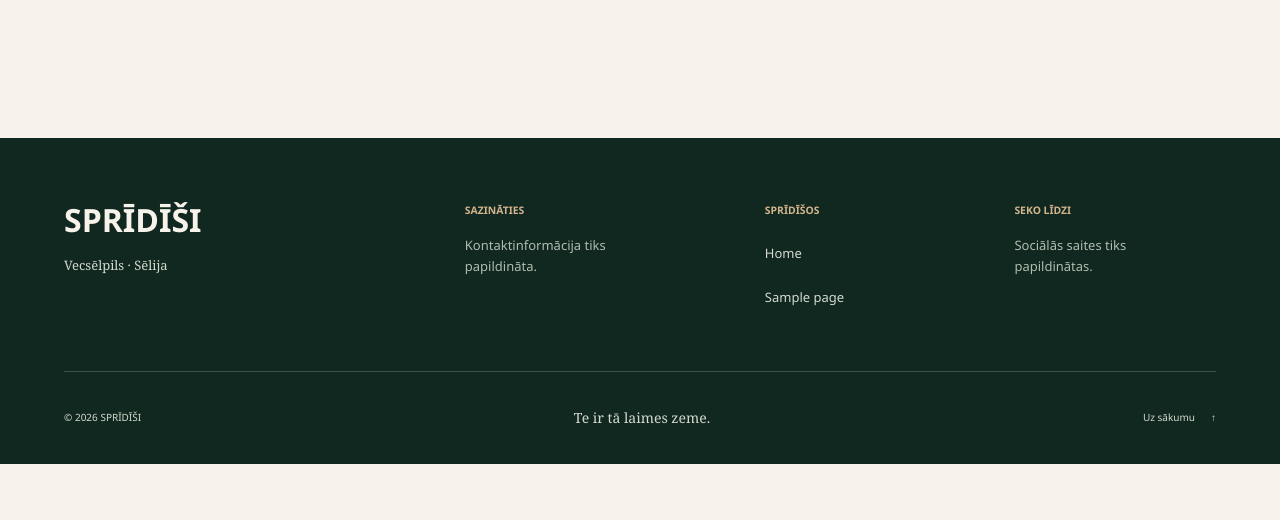
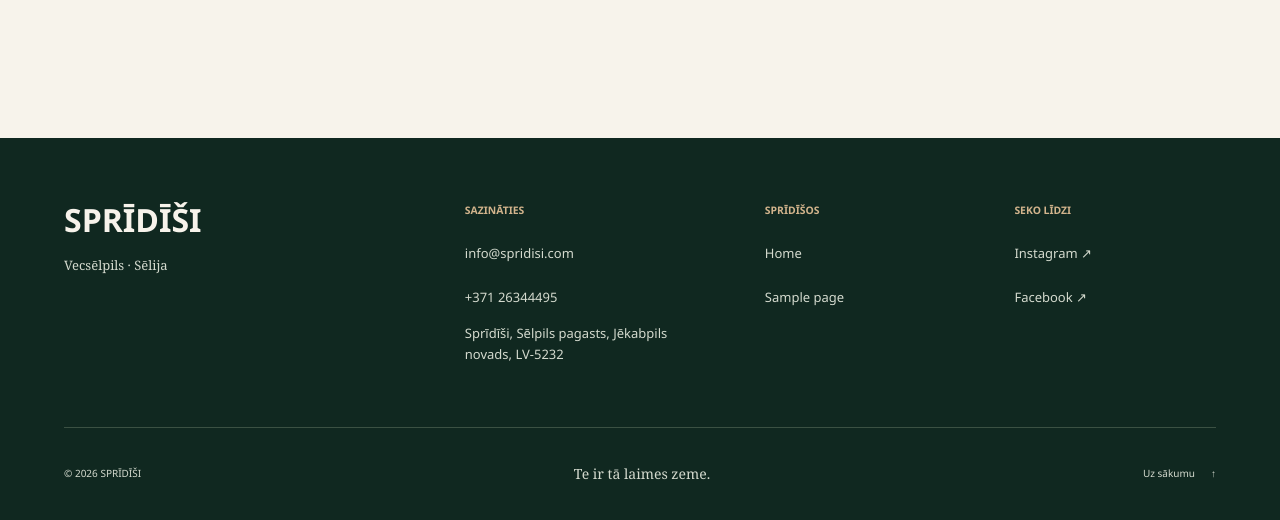
Before and after one commit to AigarsAvotins/spridisi.com, a WordPress theme: template page.php in a window 1280 px wide. Shown: the part 454-974 px from the top of the page. Before the commit the page ends 918 px from the top, so only its background shows below. Run offline with PHP 8.4 and a stand-in for WordPress, Linux system fonts and the light colour scheme; the site name, menu and one post (Sample post) are stand-ins, and other content is empty; some libraries are stand-ins or nearby versions.

Commit message:
aprekins

```diff
--- a/assets/js/booking.js
+++ b/assets/js/booking.js
@@ -40,7 +40,7 @@
 		const staying = spaces.some(field => field.checked && field.value === 'stay');
 		const overnightValid = /^(0|[1-9]\d*)$/.test(overnight.value);
 		const overnightCount = overnightValid ? Number.parseInt(overnight.value, 10) : 0;
-		if (!event.value || !Number.isInteger(guestCount) || guestCount < 1 || (!hasHall && !staying && !sauna) || (staying && !overnightValid) || (overnightCount > 0 && !staying)) {
+		if (!event.value || (hasHall && (!Number.isInteger(guestCount) || guestCount < 1)) || (!hasHall && !staying && !sauna) || (staying && !overnightValid) || (overnightCount > 0 && !staying)) {
 			estimate.hidden = true;
 			return;
 		}
@@ -80,7 +80,7 @@
 		if (start.value && start.value < form.dataset.today) start.setCustomValidity(spridisiRequest.past);
 		if (start.value && end.value && end.value < start.value) end.setCustomValidity(spridisiRequest.end);
 		if (form.elements.guests.value && !/^[1-9]\d*$/.test(form.elements.guests.value)) form.elements.guests.setCustomValidity(spridisiRequest.guests);
-		if (overnight.value && !/^(0|[1-9]\d*)$/.test(overnight.value)) overnight.setCustomValidity(spridisiRequest.overnightGuests);
+		if (overnight.value && (!/^(0|[1-9]\d*)$/.test(overnight.value) || Number.parseInt(overnight.value, 10) > 40)) overnight.setCustomValidity(spridisiRequest.overnightGuests);
 		const staying = spaces.some(field => field.checked && field.value === 'stay');
 		if (staying && !overnight.value) overnight.setCustomValidity(spridisiRequest.overnightRequired);
 		if (Number.parseInt(overnight.value, 10) > 0 && !staying) overnight.setCustomValidity(spridisiRequest.overnightStay);
--- a/footer.php
+++ b/footer.php
@@ -9,7 +9,7 @@
 	<div class="container"><div class="footer-grid">
 		<div><a class="wordmark" href="<?php echo esc_url( home_url( '/' ) ); ?>"><?php esc_html_e( 'SPRĪDĪŠI', 'spridisi' ); ?></a><p class="footer-location"><?php echo esc_html( spridisi_section_summary( 'contact', __( 'Vecsēlpils · Sēlija', 'spridisi' ) ) ); ?></p></div>
 		<div class="footer-contact"><h2 class="eyebrow"><?php esc_html_e( 'SAZINĀTIES', 'spridisi' ); ?></h2>
-			<?php $email = sanitize_email( get_theme_mod( 'spridisi_email', '' ) ); $phone = get_theme_mod( 'spridisi_phone', '' ); $address = get_theme_mod( 'spridisi_address', '' ); ?>
+			<?php $contact_defaults = spridisi_default_contact_details(); $email = sanitize_email( get_theme_mod( 'spridisi_email', $contact_defaults['email'] ) ); $phone = get_theme_mod( 'spridisi_phone', $contact_defaults['phone'] ); $address = get_theme_mod( 'spridisi_address', $contact_defaults['address'] ); ?>
 			<?php $contact_page = spridisi_section_page( 'contact' ); ?>
 			<?php if ( spridisi_homepage_body_markup( 'contact' ) || ( $contact_page && trim( $contact_page->post_content ) ) ) : ?>
 				<?php spridisi_section_content( 'contact' ); ?>
@@ -22,7 +22,7 @@
 		</div>
 		<nav class="footer-navigation" aria-label="<?php esc_attr_e( 'Kājenes navigācija', 'spridisi' ); ?>"><h2 class="eyebrow"><?php esc_html_e( 'SPRĪDĪŠOS', 'spridisi' ); ?></h2><?php wp_nav_menu( array( 'theme_location' => 'footer', 'container' => false, 'fallback_cb' => 'spridisi_default_menu', 'depth' => 1 ) ); ?></nav>
 		<div class="footer-social"><h2 class="eyebrow"><?php esc_html_e( 'SEKO LĪDZI', 'spridisi' ); ?></h2>
-			<?php $has_social = false; foreach ( array( 'instagram' => __( 'Instagram', 'spridisi' ), 'facebook' => __( 'Facebook', 'spridisi' ) ) as $network => $label ) : $social_url = get_theme_mod( 'spridisi_' . $network, '' ); ?>
+			<?php $has_social = false; foreach ( array( 'instagram' => __( 'Instagram', 'spridisi' ), 'facebook' => __( 'Facebook', 'spridisi' ) ) as $network => $label ) : $social_url = get_theme_mod( 'spridisi_' . $network, $contact_defaults[ $network ] ); ?>
 				<?php if ( $social_url ) : $has_social = true; ?><a href="<?php echo esc_url( $social_url ); ?>"><?php echo esc_html( $label ); ?><span aria-hidden="true"> ↗</span></a><?php endif; ?>
 			<?php endforeach; ?>
 			<?php if ( ! $has_social ) : ?><p class="footer-pending"><?php esc_html_e( 'Sociālās saites tiks papildinātas.', 'spridisi' ); ?></p><?php endif; ?>
--- a/functions.php
+++ b/functions.php
@@ -73,6 +73,16 @@ require_once get_theme_file_path( '/inc/gallery.php' );
 require_once get_theme_file_path( '/inc/booking.php' );
 require_once get_theme_file_path( '/inc/history-migration.php' );
 
+function spridisi_default_contact_details() {
+	return array(
+		'email' => 'info@spridisi.com',
+		'phone' => '+371 26344495',
+		'address' => 'Sprīdīši, Sēlpils pagasts, Jēkabpils novads, LV-5232',
+	'instagram' => 'https://instagram.com/spridisi',
+	'facebook' => 'https://facebook.com/teirtalaimeszeme',
+	);
+}
+
 function spridisi_customize_register( $wp_customize ) {
 	$wp_customize->add_section( 'spridisi_homepage', array( 'title' => __( 'Sprīdīši: homepage', 'spridisi' ), 'priority' => 30 ) );
 	$images = array(
@@ -91,16 +101,17 @@ function spridisi_customize_register( $wp_customize ) {
 		$wp_customize->add_setting( 'spridisi_image_' . $key, array( 'default' => 0, 'sanitize_callback' => 'absint' ) );
 		$wp_customize->add_control( new WP_Customize_Media_Control( $wp_customize, 'spridisi_image_' . $key, array( 'label' => $label, 'section' => 'spridisi_homepage', 'mime_type' => 'image' ) ) );
 	}
+	$defaults = spridisi_default_contact_details();
 	$fields = array(
-		'email'       => array( __( 'Booking email', 'spridisi' ), 'email', 'sanitize_email' ),
-		'phone'       => array( __( 'Phone', 'spridisi' ), 'text', 'sanitize_text_field' ),
-		'address'     => array( __( 'Address', 'spridisi' ), 'text', 'sanitize_text_field' ),
-		'booking_url' => array( __( 'Booking URL (optional; overrides email)', 'spridisi' ), 'url', 'esc_url_raw' ),
-		'instagram'   => array( __( 'Instagram URL', 'spridisi' ), 'url', 'esc_url_raw' ),
-		'facebook'    => array( __( 'Facebook URL', 'spridisi' ), 'url', 'esc_url_raw' ),
+		'email'       => array( __( 'Booking email', 'spridisi' ), 'email', 'sanitize_email', $defaults['email'] ),
+		'phone'       => array( __( 'Phone', 'spridisi' ), 'text', 'sanitize_text_field', $defaults['phone'] ),
+		'address'     => array( __( 'Address', 'spridisi' ), 'text', 'sanitize_text_field', $defaults['address'] ),
+		'booking_url' => array( __( 'Booking URL (optional; overrides reservation page)', 'spridisi' ), 'url', 'esc_url_raw', '' ),
+		'instagram'   => array( __( 'Instagram URL', 'spridisi' ), 'url', 'esc_url_raw', $defaults['instagram'] ),
+		'facebook'    => array( __( 'Facebook URL', 'spridisi' ), 'url', 'esc_url_raw', $defaults['facebook'] ),
 	);
 	foreach ( $fields as $key => $field ) {
-		$wp_customize->add_setting( 'spridisi_' . $key, array( 'default' => '', 'sanitize_callback' => $field[2] ) );
+		$wp_customize->add_setting( 'spridisi_' . $key, array( 'default' => $field[3], 'sanitize_callback' => $field[2] ) );
 		$wp_customize->add_control( 'spridisi_' . $key, array( 'label' => $field[0], 'section' => 'spridisi_homepage', 'type' => $field[1] ) );
 	}
 	$wp_customize->add_setting( 'spridisi_history_page', array( 'default' => 0, 'sanitize_callback' => 'absint' ) );
@@ -166,9 +177,10 @@ function spridisi_booking_url() {
 	if ( null !== spridisi_homepage_field( 'contact', 'primary' ) ) {
 		return spridisi_reservation_link( spridisi_homepage_link( 'contact', 'primary' ) );
 	}
+	$defaults = spridisi_default_contact_details();
 	$url   = get_theme_mod( 'spridisi_booking_url', '' );
-	$email = sanitize_email( get_theme_mod( 'spridisi_email', '' ) );
-	return $url ? $url : ( $email ? 'mailto:' . $email : spridisi_reservation_link() );
+	$email = sanitize_email( get_theme_mod( 'spridisi_email', $defaults['email'] ) );
+	return $url ? $url : ( spridisi_reservation_link() ?: ( $email ? 'mailto:' . $email : '' ) );
 }
 
 function spridisi_content_children( $parent_id ) {
--- a/inc/booking.php
+++ b/inc/booking.php
@@ -92,8 +92,8 @@ function spridisi_request_validate( $input ) {
 	if ( false === filter_var( $data['guests'], FILTER_VALIDATE_INT, array( 'options' => array( 'min_range' => 1 ) ) ) ) {
 		$errors['guests'] = __( 'Norādi veselu viesu skaitu, kas nav mazāks par 1.', 'spridisi' );
 	}
-	if ( '' !== $data['overnight_guests'] && false === filter_var( $data['overnight_guests'], FILTER_VALIDATE_INT, array( 'options' => array( 'min_range' => 0 ) ) ) ) {
-		$errors['overnight_guests'] = __( 'Norādi veselu nakšņotāju skaitu, kas nav mazāks par 0.', 'spridisi' );
+	if ( '' !== $data['overnight_guests'] && false === filter_var( $data['overnight_guests'], FILTER_VALIDATE_INT, array( 'options' => array( 'min_range' => 0, 'max_range' => 40 ) ) ) ) {
+		$errors['overnight_guests'] = __( 'Norādi veselu nakšņotāju skaitu no 0 līdz 40.', 'spridisi' );
 	}
 	if ( in_array( 'stay', $data['spaces'], true ) && '' === $data['overnight_guests'] ) {
 		$errors['overnight_guests'] = __( 'Norādi nakšņotāju skaitu.', 'spridisi' );
@@ -392,7 +392,7 @@ function spridisi_request_form() {
 	echo '<div class="request-other">';
 	spridisi_request_field( 'event_other', __( 'Norādi pasākuma veidu', 'spridisi' ), 'text', false, array( 'maxlength' => 200 ), __( 'Jāaizpilda, ja izvēlēts pasākuma veids “Cits”.', 'spridisi' ) );
 	echo '</div></fieldset><fieldset id="request-spaces" tabindex="-1"' . ( isset( $errors['spaces'] ) ? ' aria-describedby="request-spaces-error" aria-invalid="true"' : '' ) . '><legend>' . esc_html__( 'Vēlamā telpa vai piedāvājums', 'spridisi' ) . ' <span class="request-required">' . esc_html__( '(obligāti)', 'spridisi' ) . '</span></legend>';
-	$hints = array( 'large_hall' => __( '220 m², līdz 80 viesiem.', 'spridisi' ), 'small_hall' => __( '50 m², piemērota aptuveni 10–15 cilvēkiem.', 'spridisi' ), 'stay' => __( 'līdz 28 viesiem.', 'spridisi' ) );
+	$hints = array( 'large_hall' => __( '220 m², līdz 80 viesiem.', 'spridisi' ), 'small_hall' => __( '50 m², piemērota aptuveni 10–15 cilvēkiem.', 'spridisi' ), 'stay' => __( 'līdz 40 viesiem.', 'spridisi' ) );
 	foreach ( spridisi_request_spaces() as $key => $label ) {
 		$id = 'request-space-' . $key;
 		echo '<label class="request-choice" for="' . esc_attr( $id ) . '"><input type="checkbox" id="' . esc_attr( $id ) . '" name="spaces[]" value="' . esc_attr( $key ) . '"' . checked( in_array( $key, $values['spaces'] ?? array(), true ), true, false ) . '><span>' . esc_html( $label );
@@ -402,7 +402,7 @@ function spridisi_request_form() {
 		echo '</span></label>';
 		if ( 'stay' === $key ) {
 			echo '<div class="request-overnight-field"' . ( in_array( 'stay', $values['spaces'] ?? array(), true ) ? '' : ' hidden' ) . '>';
-			spridisi_request_field( 'overnight_guests', __( 'Nakšņotāju skaits', 'spridisi' ), 'number', false, array( 'min' => 0, 'step' => 1, 'inputmode' => 'numeric' ), __( 'Norādi skaitu, ja izvēlēta nakšņošana.', 'spridisi' ) );
+			spridisi_request_field( 'overnight_guests', __( 'Nakšņotāju skaits', 'spridisi' ), 'number', false, array( 'min' => 0, 'max' => 40, 'step' => 1, 'inputmode' => 'numeric' ), __( 'Norādi skaitu, ja izvēlēta nakšņošana.', 'spridisi' ) );
 			echo '</div>';
 		}
 	}
@@ -532,7 +532,7 @@ function spridisi_request_assets() {
 		'past' => __( 'Norādi šodienas vai vēlāku sākuma datumu.', 'spridisi' ),
 		'end' => __( 'Beigu datums nedrīkst būt agrāks par sākuma datumu.', 'spridisi' ),
 		'guests' => __( 'Norādi veselu viesu skaitu, kas nav mazāks par 1.', 'spridisi' ),
-		'overnightGuests' => __( 'Norādi veselu nakšņotāju skaitu, kas nav mazāks par 0.', 'spridisi' ),
+		'overnightGuests' => __( 'Norādi veselu nakšņotāju skaitu no 0 līdz 40.', 'spridisi' ),
 		'overnightRequired' => __( 'Norādi nakšņotāju skaitu.', 'spridisi' ),
 		'overnightStay' => __( 'Lai norādītu nakšņotāju skaitu, izvēlies nakšņošanu.', 'spridisi' ),
 		'spaces' => __( 'Izvēlies vismaz vienu telpu vai piedāvājumu.', 'spridisi' ),
```
